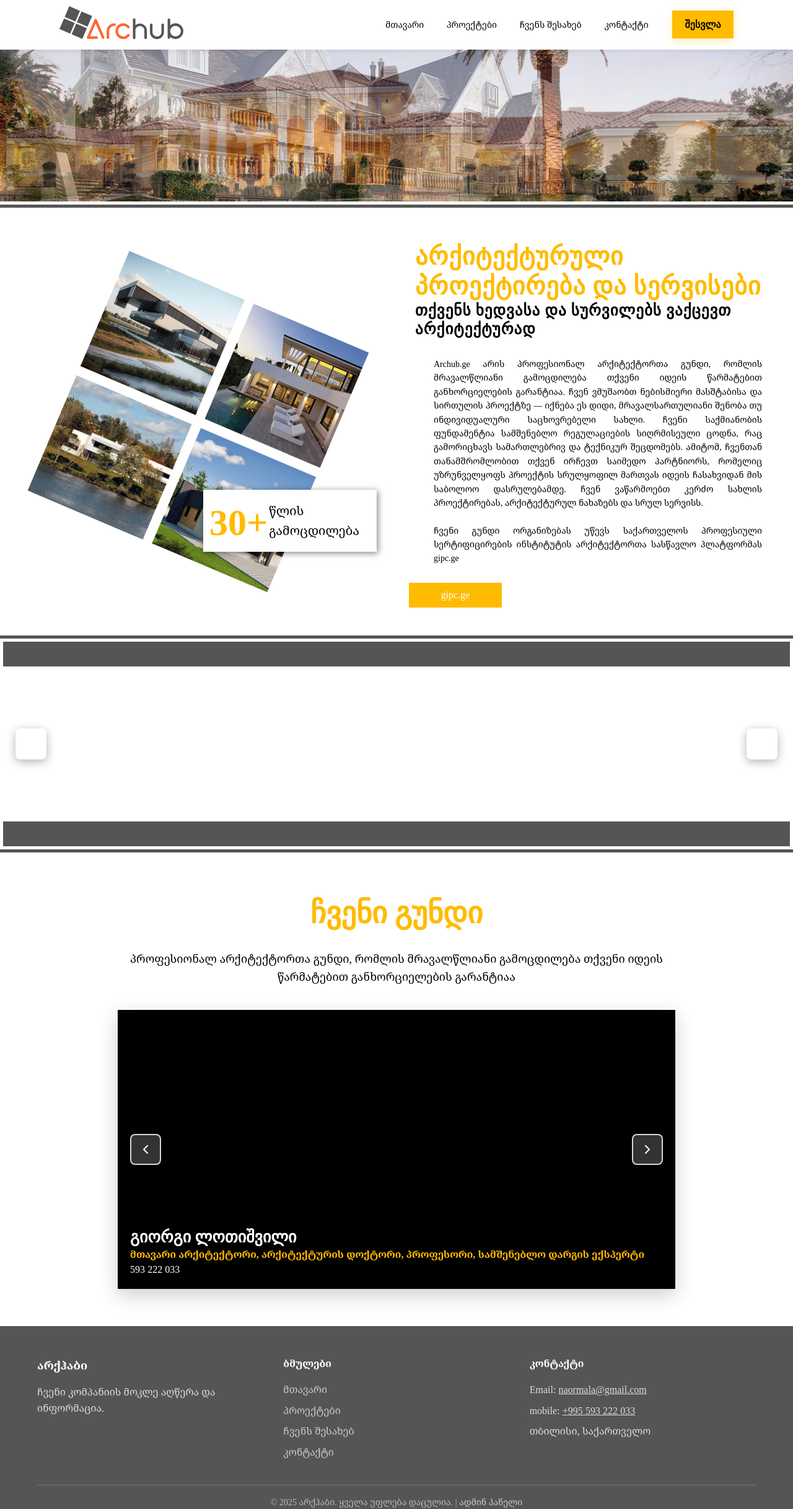
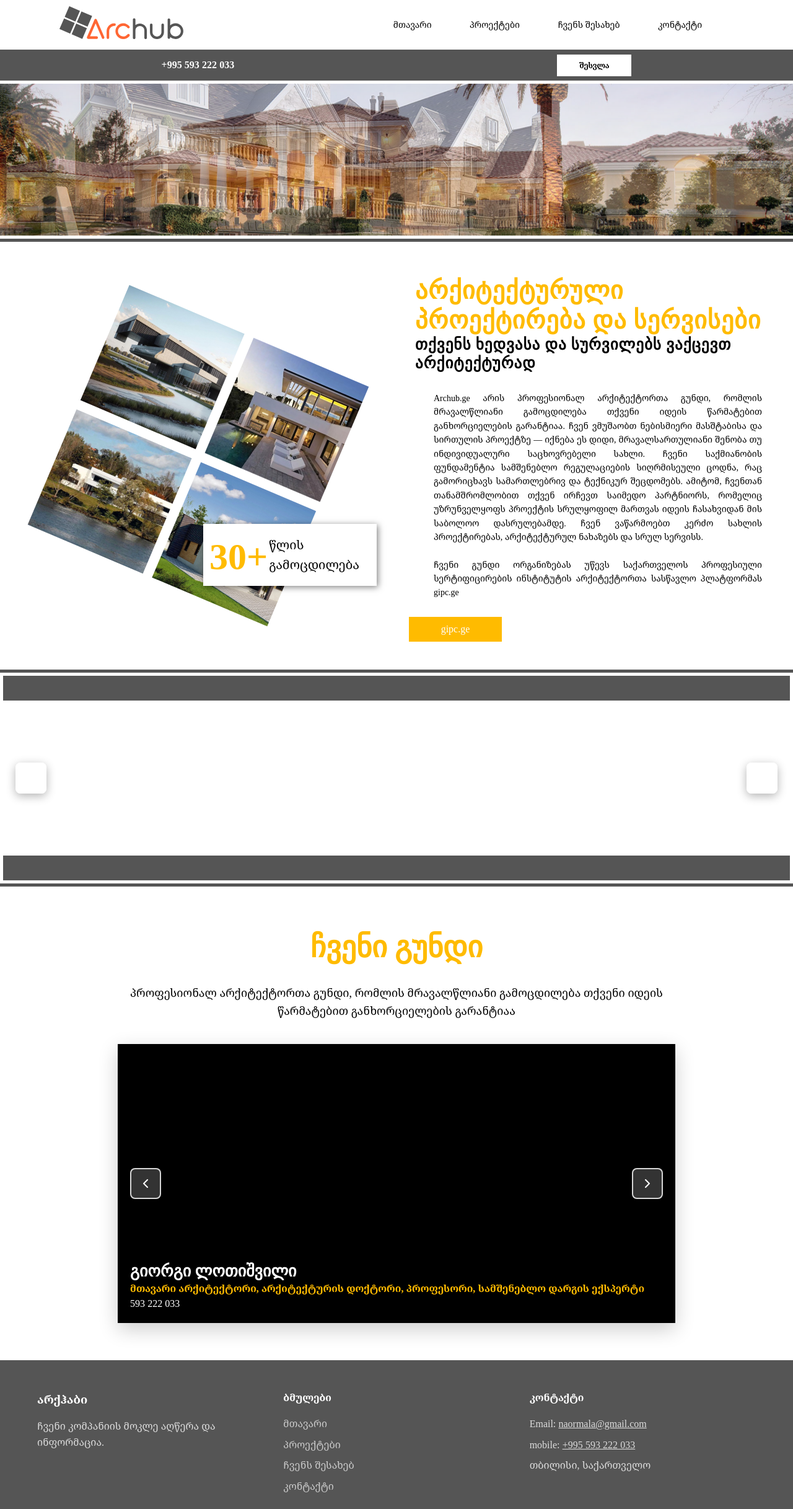
Before and after one commit to georgelotishvili/archub-architecture, a Flask app: page / in a window 1280 px wide. Shown: the top 2434 px of the page at 62% size. Run offline with Flask 3, Linux system fonts and the light colour scheme; data that the repository does not hold is empty; some web fonts are replaced.

Commit message:
ეტაპი 31

```diff
--- a/static/styles.css
+++ b/static/styles.css
@@ -54,6 +54,29 @@ body {
   justify-content: center;
 }
 
+.header-bottom-line {
+  width: 100%;
+  height: 50px;
+  background-color: var(--color-dark-gray);
+  display: flex;
+  align-items: center;
+  justify-content: space-around;
+  position: absolute;
+  bottom: -50px;
+  left: 0;
+  z-index: 1001;
+  /* padding: 0 20px; */
+}
+
+.header-bottom-line h1 {
+  color: var(--color-white);
+  font-size: 16px;
+  font-weight: 600;
+  margin: 0;
+  font-family: "Noto Serif Georgian", "Times New Roman", "Times", serif;
+}
+
+
 /* ჰედერის შიდა კონტეინერი */
 .header-container {
   display: flex;
@@ -107,109 +130,38 @@ body {
 }
 
 
-/* Authentication ღილაკი */
+/* ===== ღილაკების სტილები ===== */
+
+/* Authentication ღილაკი (შესვლა) */
 .auth-btn {
   width: 120px;
-  height: 45px;
-  background: var(--color-yellow);
+  height: 35px;
+  background: var(--color-white);
   border: none;
   color: var(--color-black);
-  font-size: 16px;
-  font-family: "Jost", "Arial", "Helvetica", sans-serif;
+  font-size: 12px;
+  font-family: "Noto Serif Georgian", "Times New Roman", "Times", serif;
   font-weight: 600;
   cursor: pointer;
-  transition: all 0.3s ease;
-  box-shadow: 0 4px 15px rgba(255, 196, 0, 0.3);
   position: relative;
   overflow: hidden;
 }
 
-/* Authentication ღილაკის hover ეფექტი */
-.auth-btn:hover {
-  background: var(--color-yellow);
-  transform: translateY(-2px);
-  box-shadow: 0 8px 25px rgba(255, 196, 0, 0.4);
-}
-
-/* Authentication ღილაკის active ეფექტი */
-.auth-btn:active {
-  transform: translateY(0);
-  box-shadow: 0 4px 15px rgba(255, 196, 0, 0.3);
-}
-
-/* Authentication ღილაკის shine ეფექტი */
-.auth-btn::before {
-  content: '';
-  position: absolute;
-  top: 0;
-  left: -100%;
-  width: 100%;
-  height: 100%;
-  background: var(--color-white);
-  transition: left 0.5s ease;
-}
-
-.auth-btn:hover::before {
-  left: 100%;
-}
-
-/* Authentication ღილაკის focus ეფექტი */
-.auth-btn:focus {
-  outline: none;
-  box-shadow: 0 4px 15px rgba(255, 196, 0, 0.3), 0 0 0 3px rgba(255, 196, 0, 0.2);
-}
-
-/* My Page ღილაკის სტილები */
+/* My Page ღილაკი (ჩემი გვერდი) */
 .my-page-btn {
   width: 120px;
-  height: 45px;
-  background: var(--color-dark-gray);
+  height: 35px;
+  background: var(--color-white);
   border: none;
-  color: var(--color-white);
-  font-size: 16px;
-  font-family: "Jost", "Arial", "Helvetica", sans-serif;
+  color: var(--color-black);
+  font-size: 12px;
+  font-family: "Noto Serif Georgian", "Times New Roman", "Times", serif;
   font-weight: 600;
   cursor: pointer;
-  transition: all 0.3s ease;
-  border-radius: 8px;
+  /* border-radius: 8px; */
   position: relative;
   overflow: hidden;
-  margin-left: 10px;
-}
-
-/* My Page ღილაკის hover ეფექტი */
-.my-page-btn:hover {
-  background: var(--color-dark-gray);
-  transform: translateY(-2px);
-  box-shadow: 0 8px 25px rgba(102, 51, 153, 0.4);
-}
-
-/* My Page ღილაკის active ეფექტი */
-.my-page-btn:active {
-  transform: translateY(0);
-  box-shadow: 0 4px 15px rgba(102, 51, 153, 0.3);
-}
-
-/* My Page ღილაკის shine ეფექტი */
-.my-page-btn::before {
-  content: '';
-  position: absolute;
-  top: 0;
-  left: -100%;
-  width: 100%;
-  height: 100%;
-  background: var(--color-white);
-  transition: left 0.5s ease;
-}
-
-.my-page-btn:hover::before {
-  left: 100%;
-}
-
-/* My Page ღილაკის focus ეფექტი */
-.my-page-btn:focus {
-  outline: none;
-  box-shadow: 0 4px 15px rgba(102, 51, 153, 0.3), 0 0 0 3px rgba(102, 51, 153, 0.2);
+  /* margin-left: 10px; */
 }
 
 /* მობილური ბურგერ მენიუ */
@@ -247,7 +199,7 @@ body {
 /* მთავარი კონტენტის კონტეინერი */
 .main {
   width: 100%;
-  padding-top: 80px;
+  padding-top: 135px;
 }
 
 /* ფოტოების კარუსელი */
--- a/templates/index.html
+++ b/templates/index.html
@@ -52,10 +52,6 @@
                     <li><a href="#footer" class="nav-link">კონტაქტი</a></li>
                 </ul>
 
-                <!-- Authentication ღილაკი - მარჯვენა მხარე -->
-                <button class="auth-btn" id="authBtn">შესვლა</button>
-                <!-- My Page ღილაკი - ჩანს მხოლოდ ავტორიზებული მომხმარებლისთვის -->
-                <button class="my-page-btn" id="myPageBtn" style="display: none;">ჩემი გვერდი</button>
             </nav>
 
             <!-- მობილური ბურგერ მენიუ -->
@@ -66,6 +62,12 @@
                     <span></span>
                 </div>
             </div>
+        </div>
+        <div class="header-bottom-line">
+            <h1>+995 593 222 033</h1>
+            <!-- Authentication ღილაკები -->
+            <button class="auth-btn" id="authBtn">შესვლა</button>
+            <button class="my-page-btn" id="myPageBtn" style="display: none;">ჩემი გვერდი</button>
         </div>
     </header>
 
```
